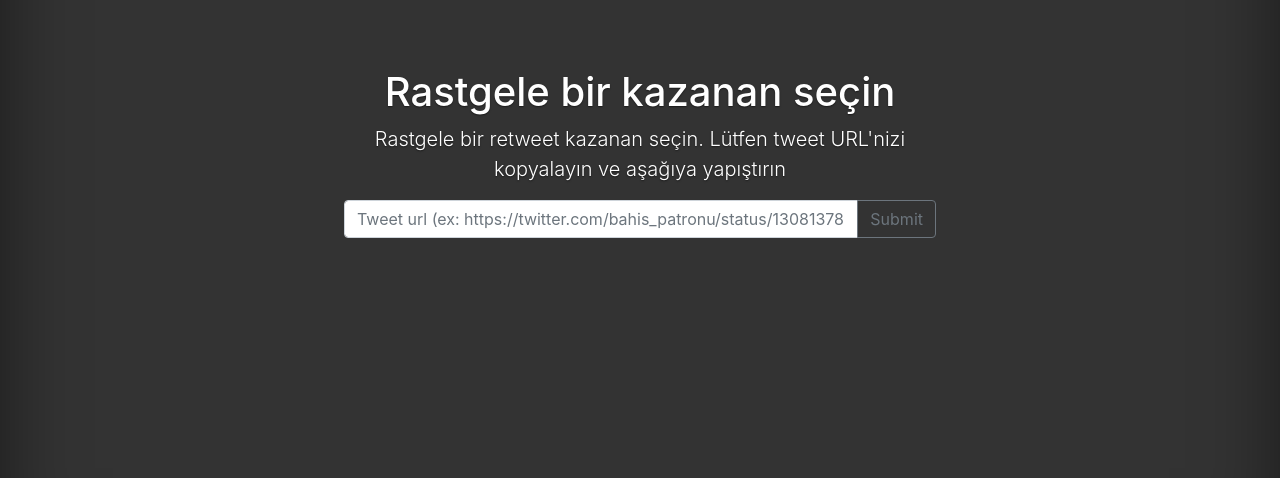
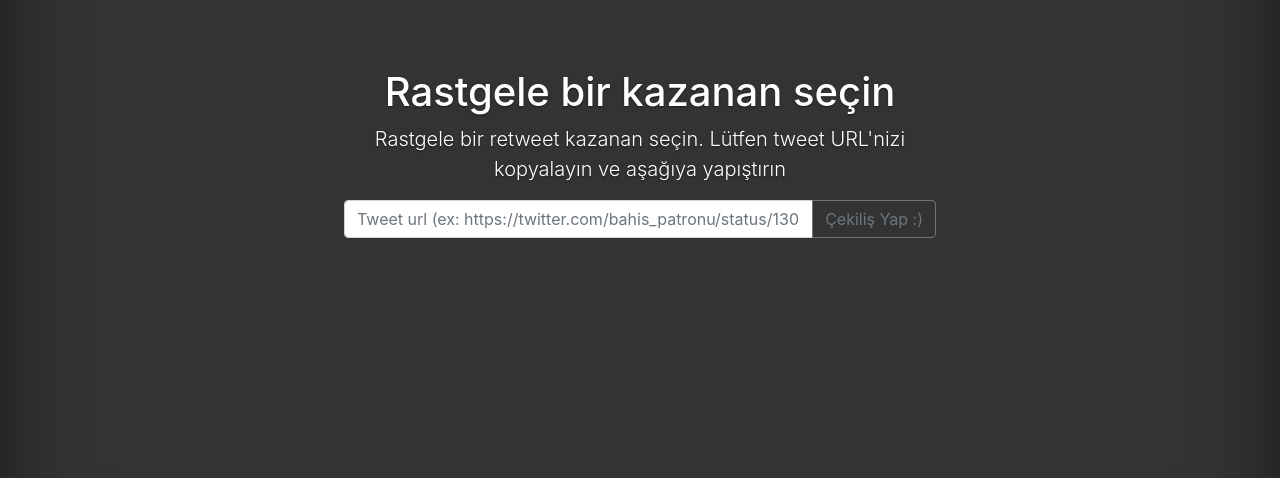
Before and after one commit to bahispatronu/retweet_picker, a Django app: page / in a window 1280 px wide. Shown: the part 237-715 px from the top of the page. Run offline with Django 3.2, Linux system fonts and the light colour scheme; some libraries are stand-ins or nearby versions.

Commit message:
index.html

```diff
--- a/picker/templates/picker/index.html
+++ b/picker/templates/picker/index.html
@@ -33,7 +33,7 @@
           <div class="input-group mb-3">
               <input type="text" class="form-control" required="required" placeholder="Tweet url (ex: https://twitter.com/bahis_patronu/status/1308137898219274246)" aria-label="Tweet url" name="tweet_url" aria-describedby="basic-addon2">
               <div class="input-group-append">
-                <button class="btn btn-outline-secondary" type="Çekiliş Yap :)">Submit</button>
+                <button class="btn btn-outline-secondary" type="Submit">Çekiliş Yap :)</button>
               </div>
           </div>
         </form>
```
